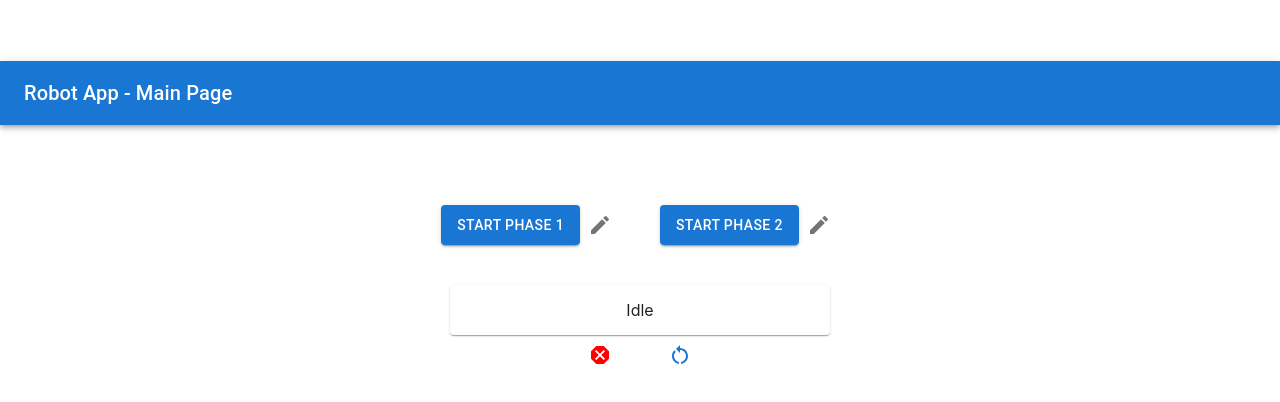
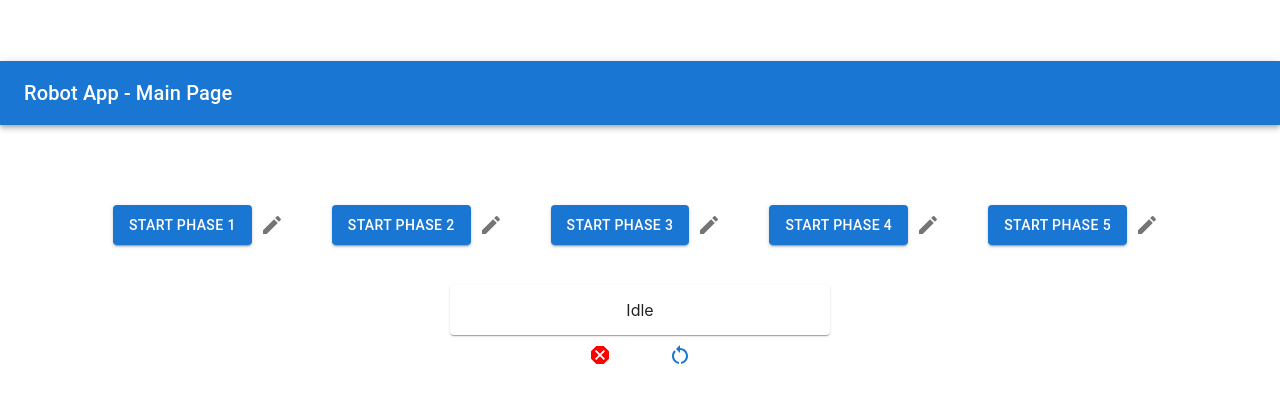
Before and after one commit to aviehu/OfirsRobotClient, a React (Create React App) app in the folder robot/: page / in a window 1280 px wide. Shown: the part 182-584 px from the top of the page. Built offline with nearby package versions, Linux system fonts and the light colour scheme; no server answers.

Commit message:
phase 3-5

```diff
--- a/robot/src/components/MainPage.js
+++ b/robot/src/components/MainPage.js
@@ -21,7 +21,7 @@ export default function MainPage({ status }) {
                     </Typography>
                 </Toolbar>
             </AppBar>
-            <Stack marginTop={10} spacing={5} justifyContent={"center"} alignItems={"center"} direction={"row"}>
+            <Stack  marginTop={10} spacing={5} justifyContent={"center"} alignItems={"center"} direction={"row"}>
                 <Stack direction={"row"}>
                     <Button variant={"contained"} color={"primary"} onClick={() => runPhase(1)}> Start phase 1 </Button>
                     <Tooltip title={"Edit phase 1"}>
@@ -34,6 +34,30 @@ export default function MainPage({ status }) {
                     <Button variant={"contained"} color={"primary"} onClick={() => runPhase(2)}> Start phase 2 </Button>
                     <Tooltip title={"Edit phase 2"}>
                         <IconButton onClick={() => navigate('/editphase/2')}>
+                            <EditIcon/>
+                        </IconButton>
+                    </Tooltip>
+                </Stack>
+                <Stack direction={"row"}>
+                    <Button variant={"contained"} color={"primary"} onClick={() => runPhase(3)}> Start phase 3 </Button>
+                    <Tooltip title={"Edit phase 3"}>
+                        <IconButton onClick={() => navigate('/editphase/3')}>
+                            <EditIcon/>
+                        </IconButton>
+                    </Tooltip>
+                </Stack>
+                <Stack direction={"row"}>
+                    <Button variant={"contained"} color={"primary"} onClick={() => runPhase(4)}> Start phase 4 </Button>
+                    <Tooltip title={"Edit phase 4"}>
+                        <IconButton onClick={() => navigate('/editphase/4')}>
+                            <EditIcon/>
+                        </IconButton>
+                    </Tooltip>
+                </Stack>
+                <Stack direction={"row"}>
+                    <Button variant={"contained"} color={"primary"} onClick={() => runPhase(5)}> Start phase 5 </Button>
+                    <Tooltip title={"Edit phase 5"}>
+                        <IconButton onClick={() => navigate('/editphase/5')}>
                             <EditIcon/>
                         </IconButton>
                     </Tooltip>
```
